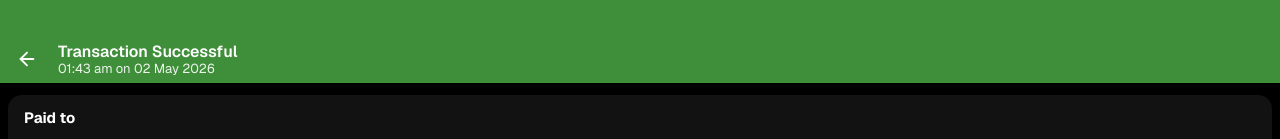
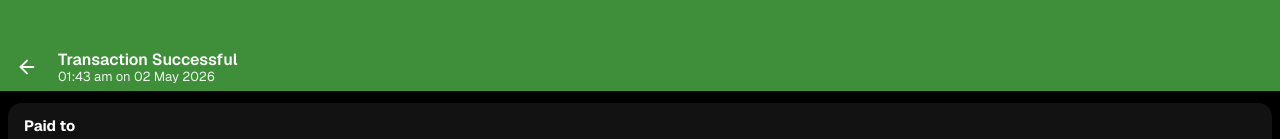
Before and after one commit to sumitji19102-cell/phonepeupi, a Next.js app: page / in a window 1280 px wide. Shown: the top 139 px of the page. Built offline with nearby package versions, Linux system fonts and the light colour scheme.

Commit message:
wrerrtwet

```diff
--- a/app/page.js
+++ b/app/page.js
@@ -44,7 +44,7 @@ export default function Page() {
       <meta name="theme-color" content="#2ad11e" />
 
       {/* HEADER */}
-      <div className="bg-[#3F8F3A] px-4 py-1 pt-10">
+      <div className="bg-[#3F8F3A] px-4 py-1 pt-12">
         <div className="flex items-center gap-5">
           <FiArrowLeft className="text-[22px]" />
           <div>
```
